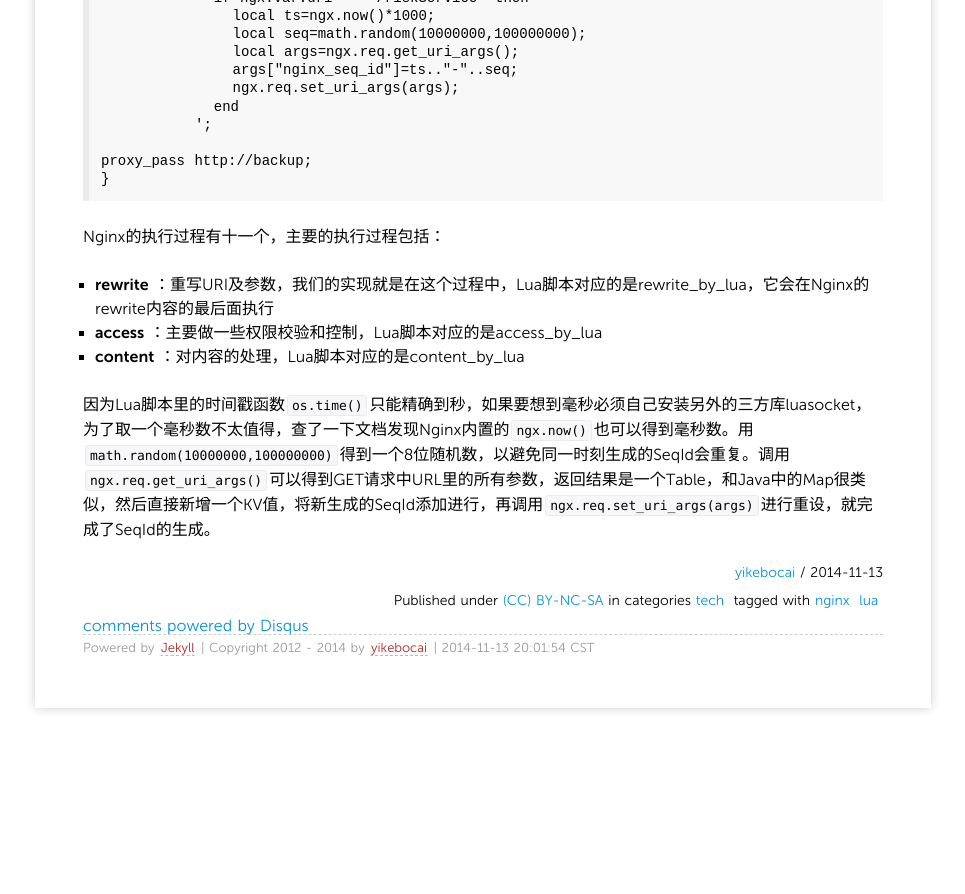
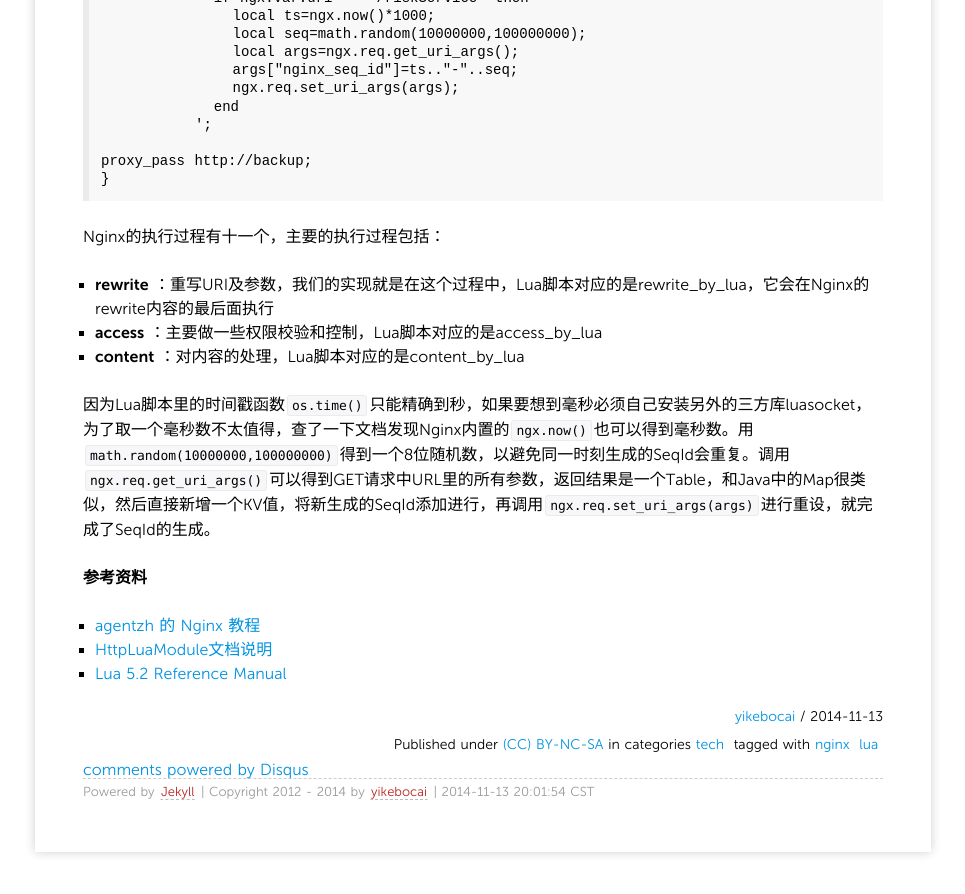
Before and after one commit to yikebocai/yikebocai.github.io, a Jekyll site: the page built from _posts/2014/2014-11-13-generate-seqid-in-nginx-by-lua.md, in a window 1280 px wide and 900 px high, scrolled down 1604 px. Shown: the top 894 px of the window, without its empty margins (157-1122 px from the left). Built offline with Jekyll 4.4.1, drawn with Linux system fonts in a browser that asks for light colours; Markdown is read by kramdown in place of the engine named in the settings; comment, search, counter and statistics services are not loaded; before the commit the page ends 2360 px from its top, so only the background shows below that.

Commit message:
add References

```diff
--- a/_posts/2014/2014-11-13-generate-seqid-in-nginx-by-lua.md
+++ b/_posts/2014/2014-11-13-generate-seqid-in-nginx-by-lua.md
@@ -90,3 +90,9 @@ Nginx的执行过程有十一个，主要的执行过程包括：
 * **content** ：对内容的处理，Lua脚本对应的是`content_by_lua`
 
 因为Lua脚本里的时间戳函数`os.time()`只能精确到秒，如果要想到毫秒必须自己安装另外的三方库luasocket，为了取一个毫秒数不太值得，查了一下文档发现Nginx内置的`ngx.now()`也可以得到毫秒数。用`math.random(10000000,100000000)`得到一个8位随机数，以避免同一时刻生成的SeqId会重复。调用`ngx.req.get_uri_args()`可以得到GET请求中URL里的所有参数，返回结果是一个Table，和Java中的Map很类似，然后直接新增一个KV值，将新生成的SeqId添加进行，再调用`ngx.req.set_uri_args(args)`进行重设，就完成了SeqId的生成。
+
+**参考资料**
+
+* [agentzh 的 Nginx 教程](http://openresty.org/download/agentzh-nginx-tutorials-zhcn.html)
+* [HttpLuaModule文档说明](http://wiki.nginx.org/HttpLuaModule)
+* [Lua 5.2 Reference Manual](http://www.lua.org/manual/5.2/)
```
